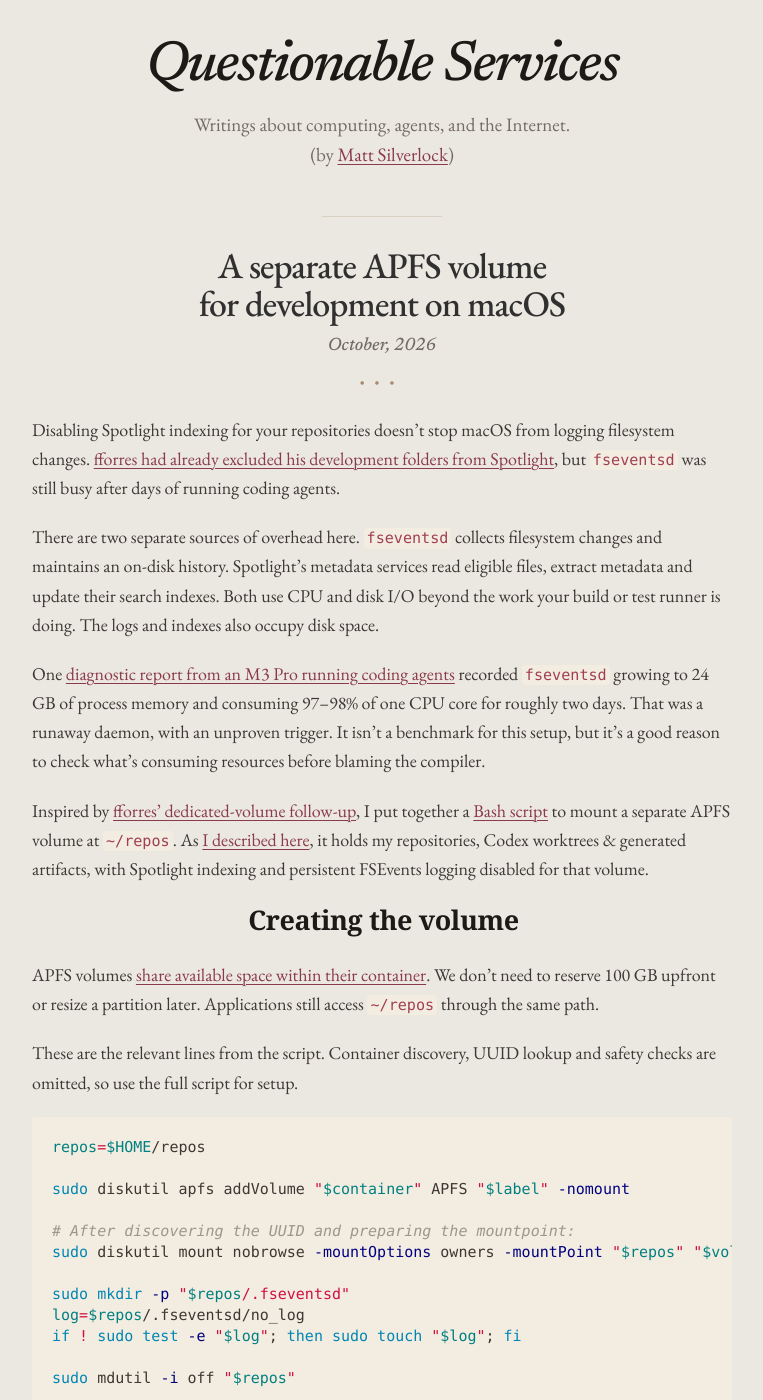
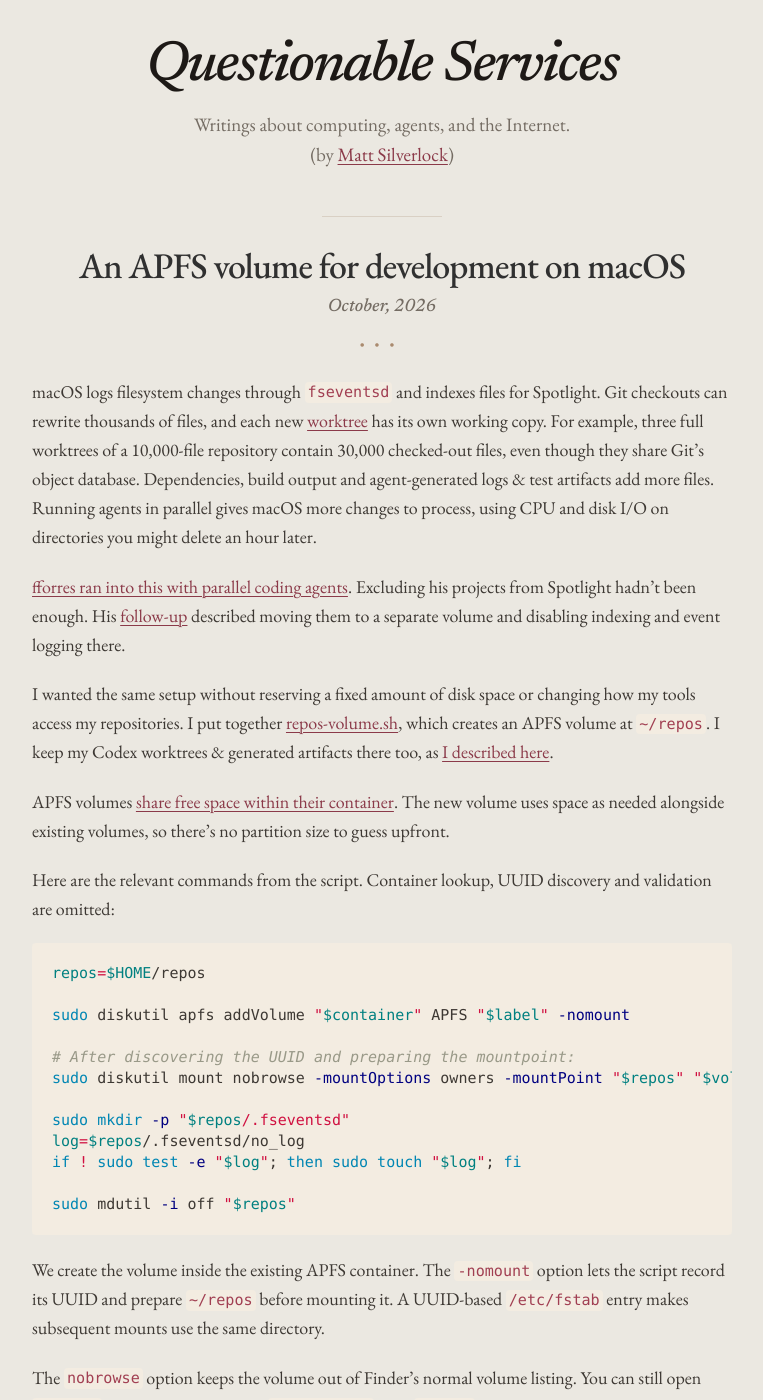
Before and after one commit to elithrar/elithrar.github.io, a Jekyll site: the page built from _posts/2026-10-17-apfs-development-volume-macos.md, in a window 1280 px wide and 1400 px high. Shown: the whole window, without its empty margins (258-1021 px from the left). Built offline with Jekyll 4.4.1, drawn with Linux system fonts in a browser that asks for light colours; some of the changed text lies outside the part shown.

Commit message:
Shorten APFS article around the development setup

````diff
--- a/_posts/2026-10-17-apfs-development-volume-macos.md
+++ b/_posts/2026-10-17-apfs-development-volume-macos.md
@@ -1,23 +1,19 @@
 ---
 layout: post
-title: "A separate APFS volume for development on macOS"
+title: "An APFS volume for development on macOS"
 date: 2026-10-17 00:00:00 +0000
 categories: macos, apfs, tools
 ---
 
-Disabling Spotlight indexing for your repositories doesn’t stop macOS from logging filesystem changes. [fforres had already excluded his development folders from Spotlight](https://x.com/fforres/status/2110806374544523559), but `fseventsd` was still busy after days of running coding agents.
+macOS logs filesystem changes through `fseventsd` and indexes files for Spotlight. Git checkouts can rewrite thousands of files, and each new [worktree](https://git-scm.com/docs/git-worktree) has its own working copy. For example, three full worktrees of a 10,000-file repository contain 30,000 checked-out files, even though they share Git’s object database. Dependencies, build output and agent-generated logs & test artifacts add more files. Running agents in parallel gives macOS more changes to process, using CPU and disk I/O on directories you might delete an hour later.
 
-There are two separate sources of overhead here. `fseventsd` collects filesystem changes and maintains an on-disk history. Spotlight’s metadata services read eligible files, extract metadata and update their search indexes. Both use CPU and disk I/O beyond the work your build or test runner is doing. The logs and indexes also occupy disk space.
+[fforres ran into this with parallel coding agents](https://x.com/fforres/status/2110806374544523559). Excluding his projects from Spotlight hadn’t been enough. His [follow-up](https://x.com/fforres/status/2110883187920617472) described moving them to a separate volume and disabling indexing and event logging there.
 
-One [diagnostic report from an M3 Pro running coding agents](https://github.com/talkstream/fseventsd-runaway) recorded `fseventsd` growing to 24 GB of process memory and consuming 97–98% of one CPU core for roughly two days. That was a runaway daemon, with an unproven trigger. It isn’t a benchmark for this setup, but it’s a good reason to check what’s consuming resources before blaming the compiler.
+I wanted the same setup without reserving a fixed amount of disk space or changing how my tools access my repositories. I put together [repos-volume.sh](https://github.com/elithrar/dotfiles/blob/main/repos-volume.sh), which creates an APFS volume at `~/repos`. I keep my Codex worktrees & generated artifacts there too, as [I described here](https://x.com/elithrar/status/2111461035152662911).
 
-Inspired by [fforres’ dedicated-volume follow-up](https://x.com/fforres/status/2110883187920617472), I put together a [Bash script](https://github.com/elithrar/dotfiles/blob/main/repos-volume.sh) to mount a separate APFS volume at `~/repos`. As [I described here](https://x.com/elithrar/status/2111461035152662911), it holds my repositories, Codex worktrees & generated artifacts, with Spotlight indexing and persistent FSEvents logging disabled for that volume.
+APFS volumes [share free space within their container](https://support.apple.com/en-tj/guide/disk-utility/dskua9e6a110/mac). The new volume uses space as needed alongside existing volumes, so there’s no partition size to guess upfront.
 
-## Creating the volume
-
-APFS volumes [share available space within their container](https://support.apple.com/en-tj/guide/disk-utility/dskua9e6a110/mac). We don’t need to reserve 100 GB upfront or resize a partition later. Applications still access `~/repos` through the same path.
-
-These are the relevant lines from the script. Container discovery, UUID lookup and safety checks are omitted, so use the full script for setup.
+Here are the relevant commands from the script. Container lookup, UUID discovery and validation are omitted:
 
 ```bash
 repos=$HOME/repos
@@ -34,16 +30,12 @@
 sudo mdutil -i off "$repos"
 ```
 
-The script discovers the startup Data volume’s APFS container rather than assuming a disk number. `-nomount` prevents an immediate mount while we record the new volume’s UUID and prepare its destination.
+We create the volume inside the existing APFS container. The `-nomount` option lets the script record its UUID and prepare `~/repos` before mounting it. A UUID-based `/etc/fstab` entry makes subsequent mounts use the same directory.
 
-`nobrowse` keeps the volume out of normal Finder browsing. You can still open it with Go to Folder. `owners` enables ownership enforcement. A UUID-based `/etc/fstab` entry preserves the mountpoint and `rw,nobrowse,owners` options across later mounts.
+The `nobrowse` option keeps the volume out of Finder’s normal volume listing. You can still open `~/repos` directly, including with `Cmd+Shift+G`. The `owners` option keeps filesystem ownership enforcement enabled.
 
-The empty `.fseventsd/no_log` file is [Apple’s documented per-volume opt-out](https://developer.apple.com/library/archive/documentation/Darwin/Conceptual/FSEvents_ProgGuide/FileSystemEventSecurity/FileSystemEventSecurity.html) for persistent event logging. It doesn’t stop the daemon or disable all live notifications. `mdutil -i off` separately disables Spotlight indexing on the mounted volume.
+The empty `.fseventsd/no_log` file [disables persistent event logging for the volume](https://developer.apple.com/library/archive/documentation/Darwin/Conceptual/FSEvents_ProgGuide/FileSystemEventSecurity/FileSystemEventSecurity.html). It doesn’t stop `fseventsd` or all live file notifications. `mdutil -i off` separately disables Spotlight indexing.
 
-## What to keep in mind
+Use the full script for setup. It checks the volume’s identity and refuses to mount over a populated `~/repos`. It currently creates an unencrypted volume. Check your backup tooling before relying on a volume without persistent event history.
 
-I don’t have a controlled before/after benchmark for this script. CPU utilization, bytes written and retained disk space measure different things. I wouldn’t assign a percentage speedup or storage saving without measuring the same workload on both configurations.
-
-The helper refuses to mount over a populated `~/repos`. Existing repositories need an explicit migration. It also currently creates an unencrypted volume, which doesn’t inherit FileVault protection from the startup volume. Check your backup tooling’s behavior without persistent event history.
-
-For my development directories, this is preferable to disabling `fseventsd` or Spotlight system-wide. My other files keep their normal search and event-history behavior. You can create additional volumes for other top-level directories with different settings. They’ll share the same free space, so remember that filling one can still fill the disk.
+This leaves `fseventsd` and Spotlight running normally for the rest of the machine. You can apply the same approach to other top-level directories by creating additional APFS volumes. Each can have its own indexing and logging settings.
````
